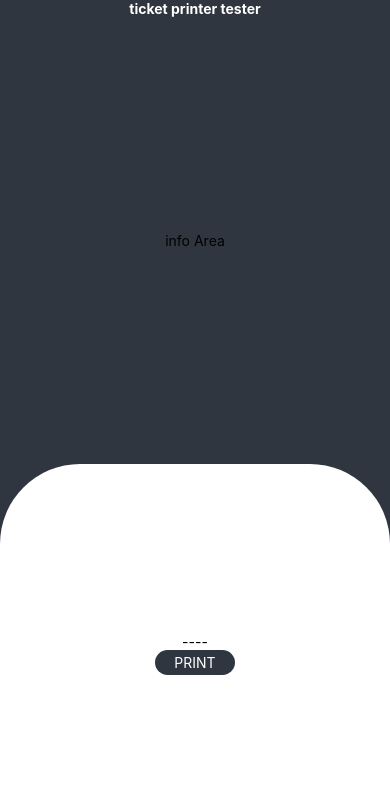
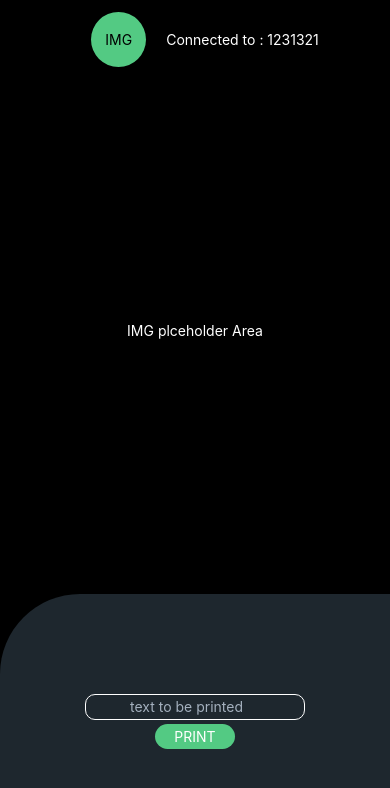
Before and after one commit to ilies-space/PrinterReactNativeUsbLan, a React Native app: screen / in a window 390 px wide. Shown: the top 788 px of the page. Built offline with nearby package versions, Linux system fonts and the light colour scheme.

Commit message:
connected to a printer basic UI

```diff
--- a/App.js
+++ b/App.js
@@ -1,19 +1,67 @@
-import React from 'react';
-import {Text, TouchableOpacity, View} from 'react-native';
+import React, {useState} from 'react';
+import {Text, TextInput, TouchableOpacity, View} from 'react-native';
 import Home from './src/screens/Home';
 
 export default function App() {
-  const mainColor = '#2f3640';
+  const [isConnected, setisConnected] = useState(true);
+  const mainColor = '#53CA83';
   return (
     <View
       style={{
-        backgroundColor: mainColor,
+        backgroundColor: 'black',
         flex: 1,
         alignItems: 'center',
+        paddingTop: '3%',
       }}>
-      <Text style={{color: 'white', fontWeight: 'bold'}}>
+      {/* <Text style={{color: 'white', fontWeight: 'bold'}}>
         ticket printer tester
-      </Text>
+      </Text> */}
+
+      {isConnected ? (
+        <View
+          style={{
+            flexDirection: 'row',
+            justifyContent: 'center',
+            alignItems: 'center',
+          }}>
+          <View
+            style={{
+              height: 55,
+              width: 55,
+              backgroundColor: mainColor,
+              borderRadius: 55 / 2,
+              alignItems: 'center',
+              justifyContent: 'center',
+              marginHorizontal: 20,
+            }}>
+            <Text>IMG</Text>
+          </View>
+          <Text style={{color: 'white'}}>Connected to : 1231321</Text>
+        </View>
+      ) : (
+        <View>
+          <View
+            style={{
+              flexDirection: 'row',
+              justifyContent: 'center',
+              alignItems: 'center',
+            }}>
+            <View
+              style={{
+                height: 55,
+                width: 55,
+                backgroundColor: '#e84118',
+                borderRadius: 55 / 2,
+                alignItems: 'center',
+                justifyContent: 'center',
+                marginHorizontal: 20,
+              }}>
+              <Text style={{color: 'white'}}>IMG</Text>
+            </View>
+            <Text style={{color: 'white'}}>No printer coonected</Text>
+          </View>
+        </View>
+      )}
 
       <View
         style={{
@@ -23,21 +71,39 @@ export default function App() {
           alignItems: 'center',
           justifyContent: 'center',
         }}>
-        <Text>info Area</Text>
+        <Text style={{color: 'white'}}>IMG plceholder Area</Text>
       </View>
 
       <View
         style={{
-          backgroundColor: 'white',
-          height: '45%',
+          backgroundColor: '#1e272e',
+          height: '30%',
           borderTopLeftRadius: 80,
-          borderTopRightRadius: 80,
+          // borderTopRightRadius: 80,
           alignItems: 'center',
           justifyContent: 'center',
           marginHorizontal: 20,
           width: '100%',
         }}>
-        <Text>----</Text>
+        {isConnected ? (
+          <View>
+            <TextInput
+              placeholder={'text to be printed'}
+              placeholderTextColor={'#a4b0be'}
+              style={{
+                borderWidth: 0.5,
+                borderColor: 'white',
+                paddingHorizontal: '20%',
+                paddingVertical: '1.5%',
+                borderRadius: 10,
+                marginVertical: '2%',
+                color: 'white',
+              }}
+            />
+          </View>
+        ) : (
+          <View />
+        )}
         {/* <Home /> */}
         <TouchableOpacity
           style={{
@@ -46,7 +112,11 @@ export default function App() {
             paddingVertical: '1%',
             borderRadius: 20,
           }}>
-          <Text style={{color: 'white'}}>PRINT</Text>
+          {isConnected ? (
+            <Text style={{color: 'white'}}>PRINT</Text>
+          ) : (
+            <Text style={{color: 'white'}}>Connect</Text>
+          )}
         </TouchableOpacity>
       </View>
     </View>
```
